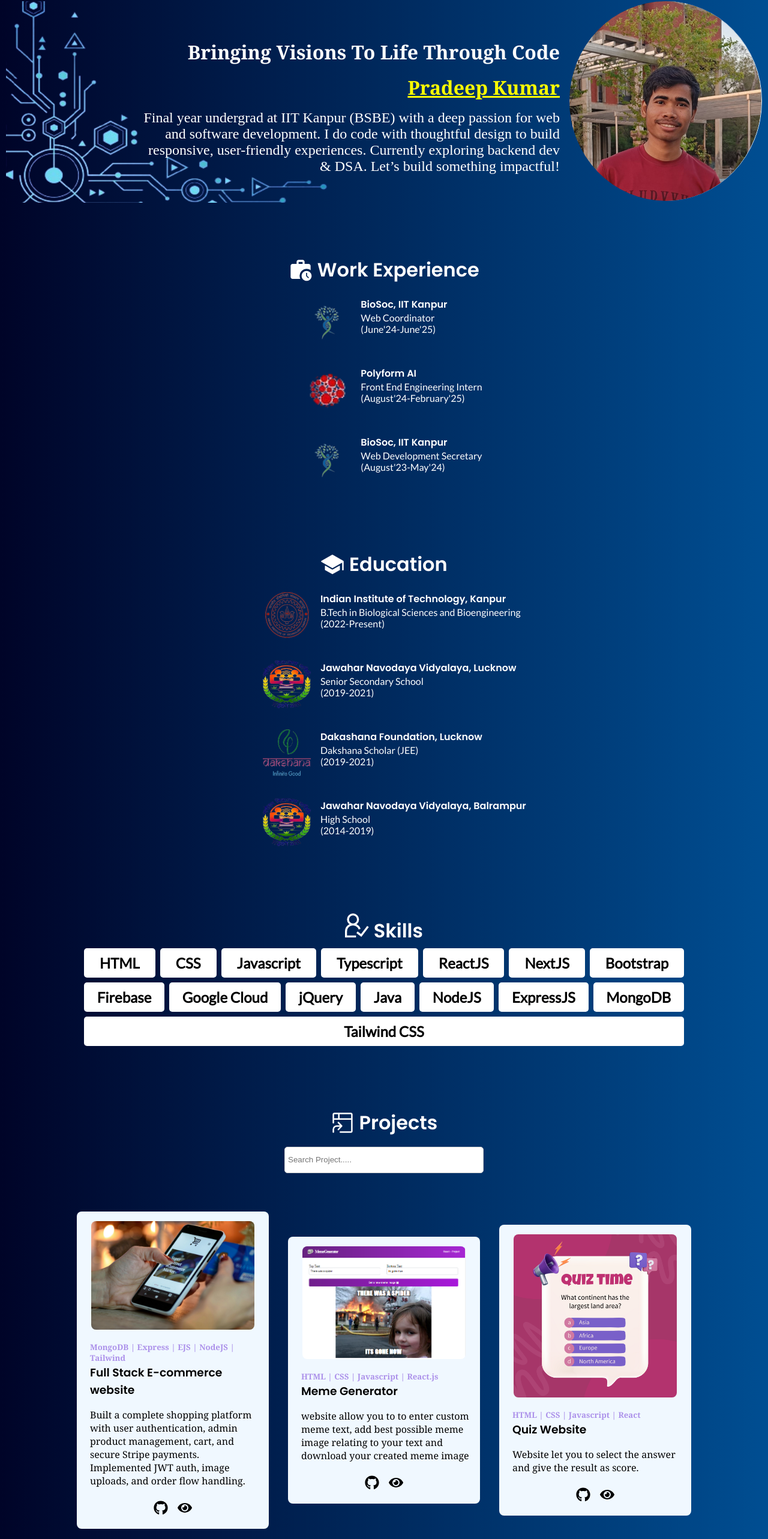
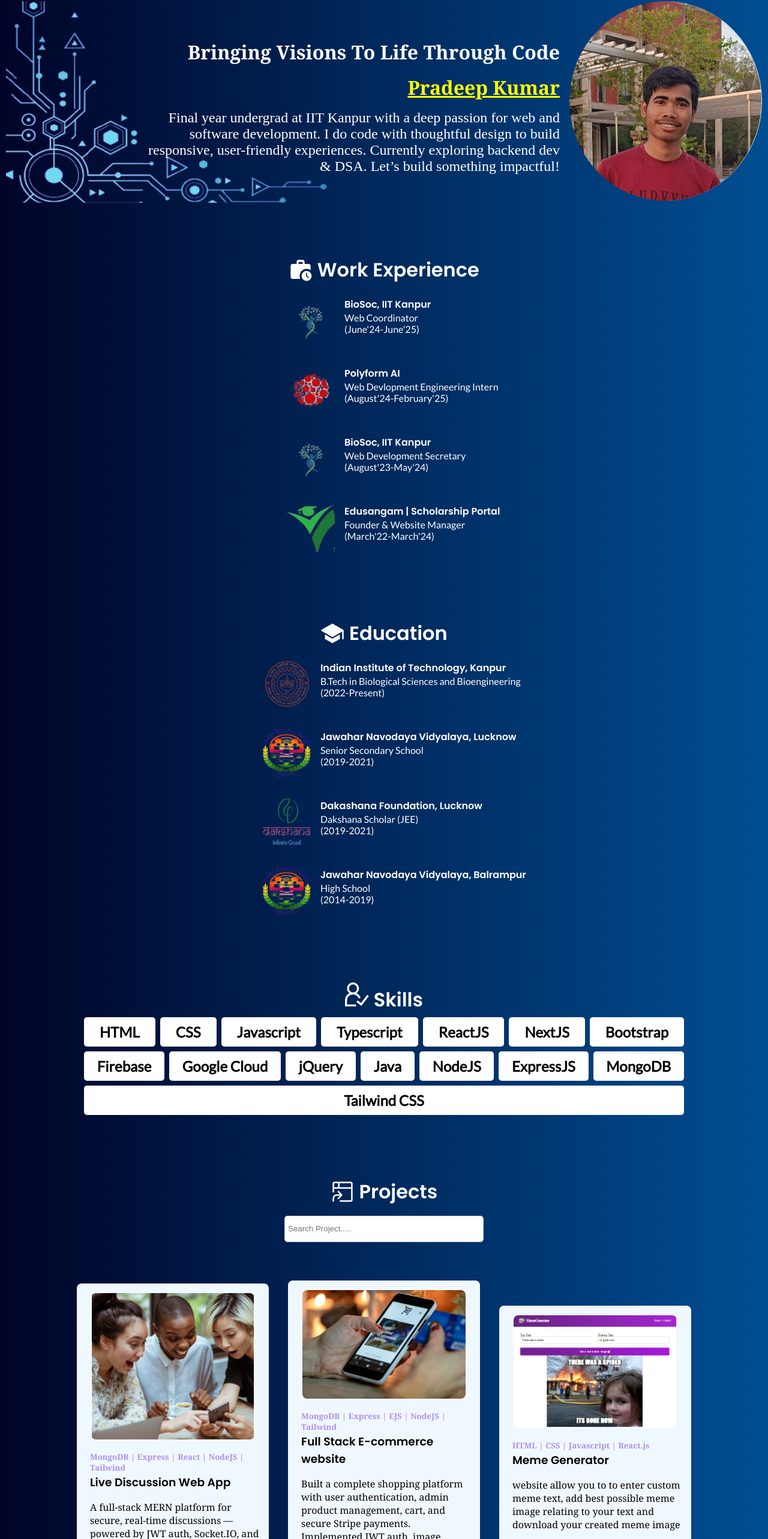
Before and after one commit to pradeepkumar-es/my-portfolio, a React (Vite) app: page / in a window 1280 px wide. Shown: the part 41-2607 px from the top of the page at 60% size. Built offline with nearby package versions, Linux system fonts and the light colour scheme.

Commit message:
experience and project updated

```diff
--- a/src/components/Home.jsx
+++ b/src/components/Home.jsx
@@ -56,7 +56,7 @@ export default function Home() {
                         <img id="pradeep-profile" src={pradeepProfile} alt="Profile of Pradeep" />
                         <h3 className="name">Pradeep Kumar<div className="shdash"></div></h3>
                         {/* <h1 id="aboutme">Elevating Brands Through Innovative Web Solutions</h1> */}
-                        <p >Final year undergrad at IIT Kanpur (BSBE) with a deep passion for web and software development. I do code with thoughtful design to build responsive, user-friendly experiences. Currently exploring backend dev & DSA. Let’s build something impactful!</p>
+                        <p >Final year undergrad at IIT Kanpur with a deep passion for web and software development. I do code with thoughtful design to build responsive, user-friendly experiences. Currently exploring backend dev & DSA. Let’s build something impactful!</p>
                         {/* <div className="message-me"> */}
 
                         {/* <a href="mailto:pradeepkumariitk22@gmail.com?subject=Contact For &body=Hi Pradeep,%20I"><p>Contact Me</p></a> */}
--- a/src/components/data.jsx
+++ b/src/components/data.jsx
@@ -21,10 +21,13 @@ import gameRegistration from "../images/game-registration.jpeg";
 import appointment from "../images/appointment.jpeg";
 import imageSlider from "../images/image-slider.jpeg";
 import bagbuddyCover from "../images/online-shopping.jpg";
+import letsDiscussLive from "../images/lets-discuss-live-thumbnail.png"
+import edusangam from "../images/edusangam-logo-nobg.png"
 export const certificates = [
   {
     cimg: gdsc,
     name: "Google Cloud Certificate",
+    link:"https://www.cloudskillsboost.google/public_profiles/efc8d532-07e1-4c0b-bc17-3448799b2db8"
   },
   {
     cimg: genai,
@@ -45,7 +48,7 @@ export const experience = [
   {
     logo: polyformlogo,
     name: "Polyform AI",
-    detail: "Front End Engineering Intern",
+    detail: "Web Devlopment Engineering Intern",
     period: "(August'24-February'25)",
   },
   {
@@ -54,6 +57,12 @@ export const experience = [
     detail: "Web Development Secretary",
     period: "(August'23-May'24)",
   },
+  {
+    logo: edusangam,
+    name: "Edusangam | Scholarship Portal",
+    detail: "Founder & Website Manager",
+    period: "(March'22-March'24)",
+  }
   //, {
   //     logo:umlogo,
   //     name:"UNIFIED MENTOR PRIVATE LIMITED",
@@ -89,6 +98,15 @@ export const myeducation = [
   },
 ];
 export const projects = [
+    {
+    image: letsDiscussLive,
+    gitLink:"https://github.com/pradeepkumar-es/letsDiscussLive",
+    link: "https://letsdiscusslive-2.onrender.com/",
+    tech: "MongoDB | Express | React | NodeJS | Tailwind",
+    name: "Live Discussion Web App",
+    detail:
+      "A full-stack MERN platform for secure, real-time discussions — powered by JWT auth, Socket.IO, and a responsive React + Tailwind UI",
+  },
   {
     image: bagbuddyCover,
     gitLink:"https://github.com/pradeepkumar-es/bagbuddy",
```
Also changed, not shown: src/images/edusangam-logo-nobg.png (added), src/images/lets-discuss-live-thumbnail.png (added).
